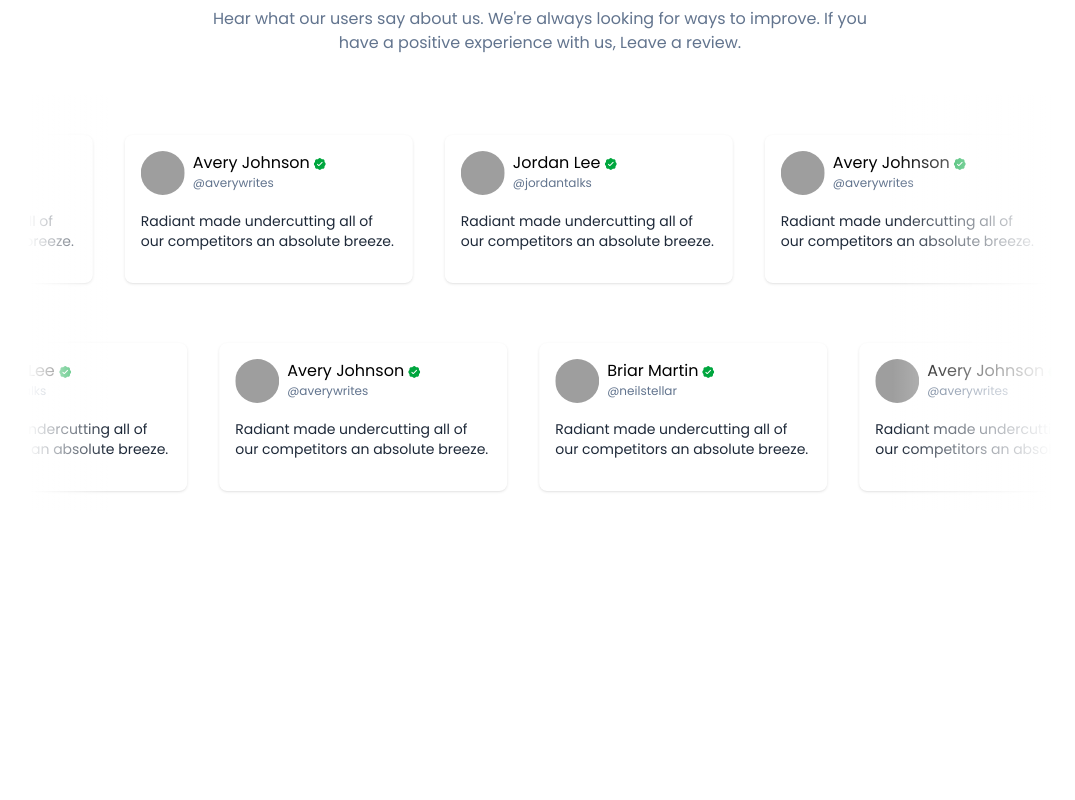
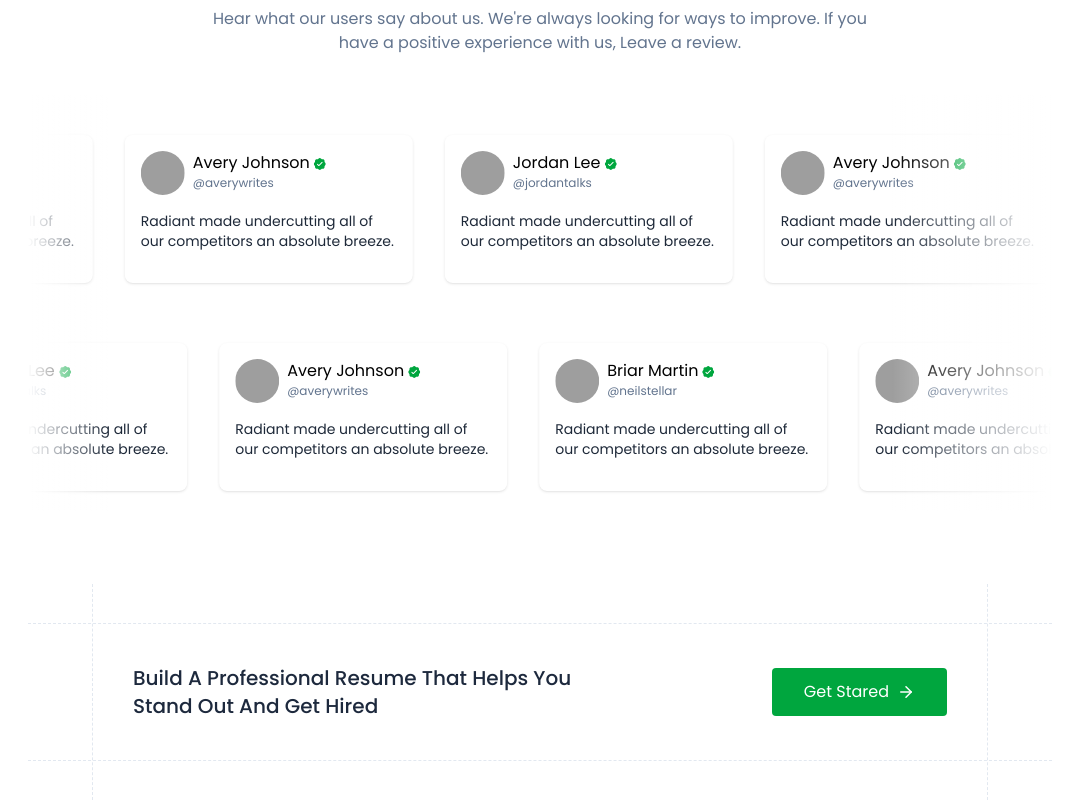
Before and after one commit to anishdass/resume-builder, a React (Vite) app in the folder client/: page / in a window 1280 px wide. Shown: the part 1595-2395 px from the top of the page, without its empty margins (100-1175 px from the left). Before the commit the page ends 2106 px from the top, so only its background shows below. Built offline with nearby package versions, Linux system fonts and the light colour scheme; grey boxes are pictures that could not be loaded.

Commit message:
Call to action section completed

```diff
--- a/client/src/components/home/CallToAction.jsx
+++ b/client/src/components/home/CallToAction.jsx
@@ -2,15 +2,17 @@
 
 const CallToAction = () => {
   return (
-    <div className='border-y border-dashed border-slate-200 w-full max-w-5xl mx-auto px-10 sm:px-16'>
+    <div
+      id='cta'
+      className=' mt-28 border-y border-dashed border-slate-200 w-full max-w-5xl mx-auto px-10 sm:px-16'>
       <div className='flex flex-col md:flex-row text-center md:text-left items-center justify-between gap-8 px-3 md:px-10 border-x border-dashed border-slate-200 py-16 sm:py-20 -mt-10 -mb-10 w-full'>
         <p className='text-xl font-medium max-w-md text-slate-800'>
-          Star the repo and join the growing PrebuiltUI community.
+          Build A Professional Resume That Helps You Stand Out And Get Hired
         </p>
         <a
           href='https://prebuiltui.com'
-          className='flex items-center gap-2 rounded py-3 px-8 bg-indigo-600 hover:bg-indigo-700 transition text-white'>
-          <span>Star On Github</span>
+          className='flex items-center gap-2 rounded py-3 px-8 bg-green-600 hover:bg-green-700 transition text-white'>
+          <span>Get Stared</span>
           <svg
             xmlns='http://www.w3.org/2000/svg'
             width='24'
--- a/client/src/pages/Home.jsx
+++ b/client/src/pages/Home.jsx
@@ -3,6 +3,7 @@
 import Hero from "../components/home/Hero";
 import Features from "../components/home/Features";
 import Testimonial from "../components/home/Testimonial";
+import CallToAction from "../components/home/CallToAction";
 
 const Home = () => {
   return (
@@ -11,6 +12,7 @@
       <Hero />
       <Features />
       <Testimonial />
+      <CallToAction />
     </div>
   );
 };
```
